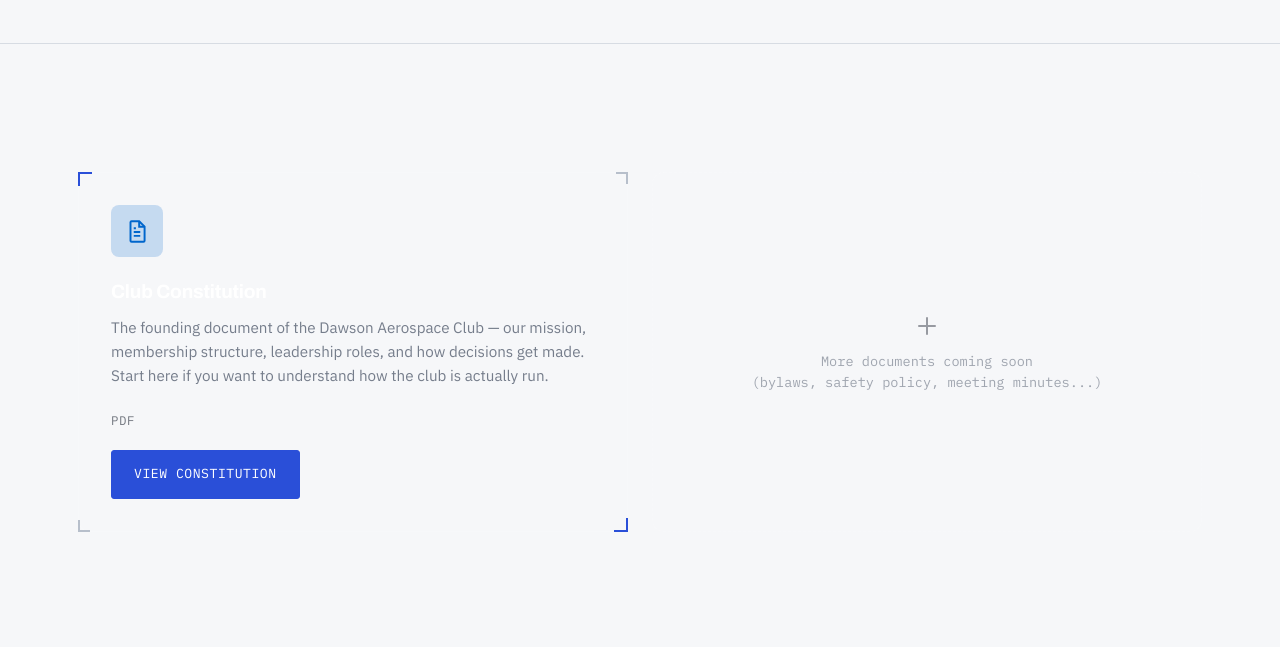
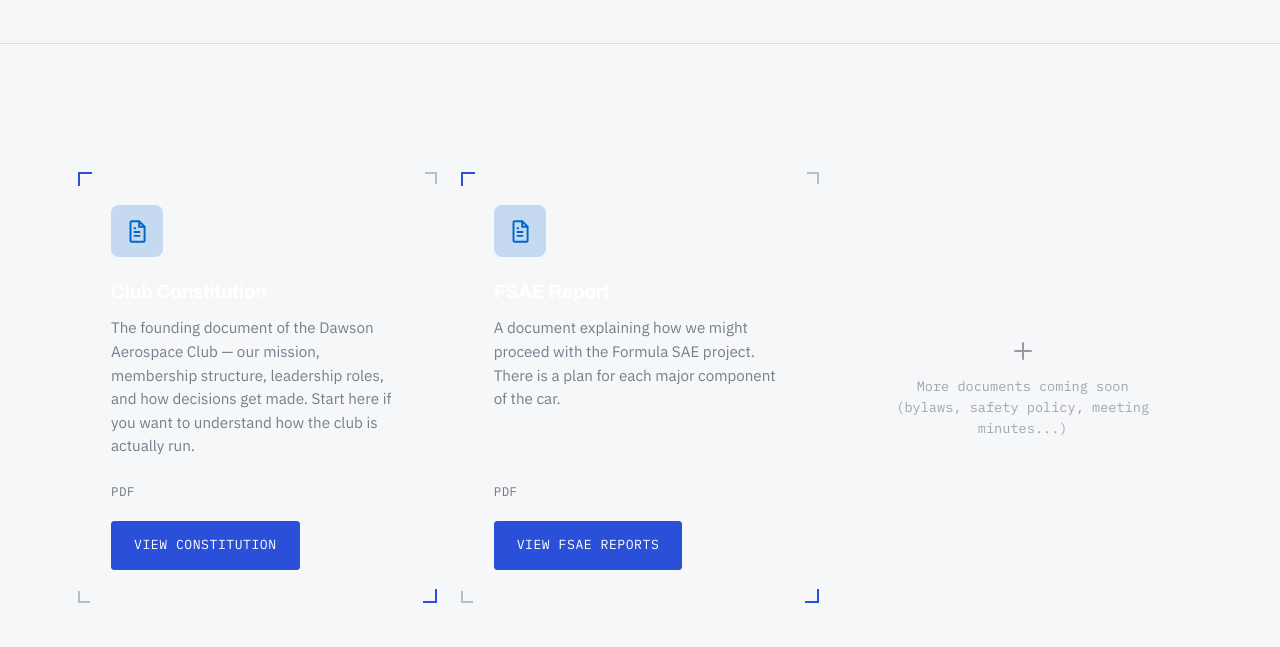
Before and after one commit to SaffronWare/DawsonAerospaceWebsiteV100000, a website: page documentation.html in a window 1280 px wide. Shown: the part 305-952 px from the top of the page. Drawn offline with Linux system fonts and the light colour scheme.

Commit message:
Update documentation.html

```diff
--- a/documentation.html
+++ b/documentation.html
@@ -161,6 +161,16 @@
         <a href="assets/constitution.pdf" target="_blank" rel="noopener" class="btn btn-primary">View Constitution</a>
       </div>
 
+      <div class="doc-card bracket">
+        <div class="tick-tr"></div><div class="tick-bl"></div>
+        <div class="doc-icon">
+          <svg viewBox="0 0 24 24" width="26" height="26" fill="none" stroke="currentColor" stroke-width="1.8"><path d="M7 3h7l5 5v13a1 1 0 01-1 1H7a1 1 0 01-1-1V4a1 1 0 011-1z"/><path d="M14 3v5h5"/><path d="M9 13h6M9 16.5h6M9 9.5h2"/></svg>
+        </div>
+        <h3>FSAE Report</h3>
+        <p class="doc-desc">A document explaining how we might proceed with the Formula SAE project.  There is a plan for each major component of the car.  </p>
+        <div class="doc-meta">PDF</div>
+        <a href="assets/FSAE Preliminary Reports.pdf" target="_blank" rel="noopener" class="btn btn-primary">View FSAE Reports</a>
+      </div>
       <!-- Placeholder for future documents -->
       <div class="doc-card-placeholder">
         <svg viewBox="0 0 24 24" width="30" height="30" fill="none" stroke="currentColor" stroke-width="1.6" style="opacity:0.4;"><path d="M12 5v14M5 12h14"/></svg>
```
